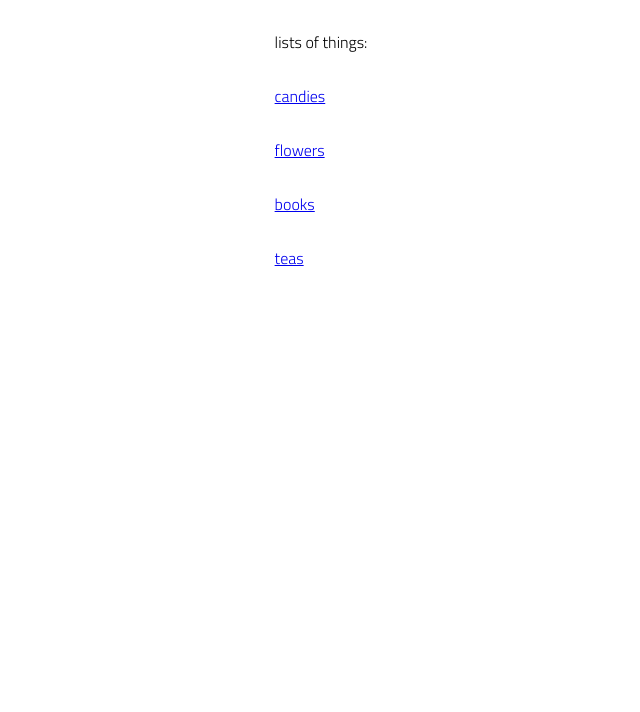
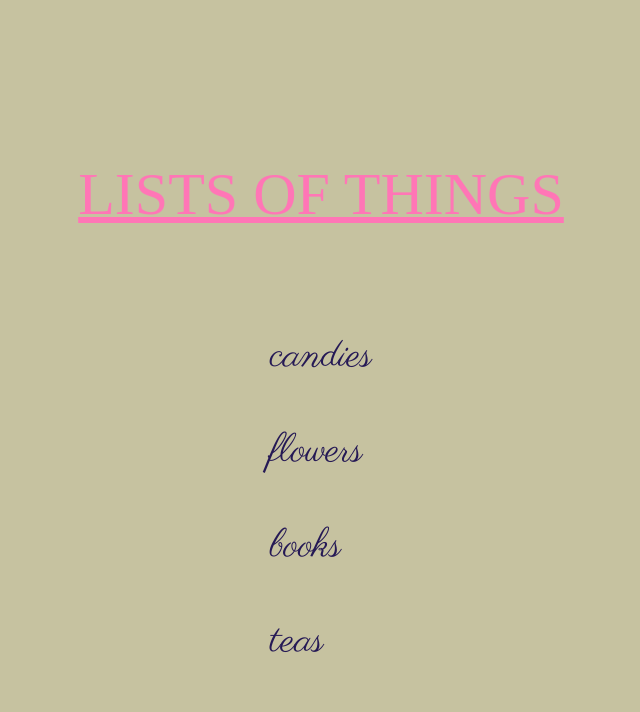
Before and after one commit to oliviaamiller/async-lists, a plain HTML site: page index.html in a window 1280 px wide. Shown: the whole page, without its empty margins (319-959 px from the left). Drawn offline with nearby package versions, Linux system fonts and the light colour scheme; no server answers.

Commit message:
added css to index.html

```diff
--- a/index.html
+++ b/index.html
@@ -10,17 +10,24 @@
     <link rel="stylesheet" href="./styles/style.css">
     <link rel="stylesheet" href="./styles/home.css">
     <script src="https://cdn.jsdelivr.net/npm/@supabase/supabase-js"></script>
+    <style>
+        @import url('https://fonts.googleapis.com/css2?family=Parisienne&display=swap');
+    </style>
+
     <title>Async Lists</title>
 </head>
 
 <body>
     <main>
         <span class="lists">
-            <p>lists of things:</p>
-            <p><a href="./candies/candies.html">candies</a></p>
-            <p><a href="./flowers/flowers.html">flowers</a></p>
-            <p><a href="./books/books.html">books</a></p>
-            <p><a href="./teas/teas.html">teas</a></p>
+            <p class="title">Lists of Things</p>
+            <div class="contents">
+                <p><a href="./candies/candies.html">candies</a></p>
+                <p><a href="./flowers/flowers.html">flowers</a></p>
+                <p><a href="./books/books.html">books</a></p>
+                <p><a href="./teas/teas.html">teas</a></p>
+            </div>
+
         </span>
     </main>
 
--- a/styles/style.css
+++ b/styles/style.css
@@ -1,91 +1,49 @@
-
-body {
-    /* feel free to update these css variables for a quick theme */
-
-    --color1: white;
-    --color2: white;
-    --color3: white;
-    --color4: white;
-    --color5: white;
-
-    /* https://coolors.co/generate and click export -> scss to get the colors to copy and paste below*/
-
-    /* --color1: hsla(349, 69%, 76%, 1);
-    --color2: hsla(207, 67%, 44%, 1);
-    --color3: hsla(200, 61%, 56%, 1);
-    --color4: hsla(187, 41%, 94%, 1);
-    --color5: hsla(170, 28%, 95%, 1); */
-
-    /* --color1: hsla(45, 86%, 83%, 1);
-    --color2: hsla(135, 65%, 98%, 1);
-    --color3: hsla(315, 37%, 86%, 1);
-    --color4: hsla(45, 73%, 98%, 1);
-    --color5: hsla(224, 40%, 79%, 1); */
-
-    --header-height: 80px;
-    --shadow: 0px 10px 20px -12px rgba(0,0,0,0.45);
-    --gutter: 30px;
-    --footer-height: 25px;
-
-    font-family: 'Titillium Web', sans-serif;
-    background-color: var(--color2);
+* {
+    box-sizing: border-box;
 }
 
-main {
-    display: flex;
-    flex-direction: column;
-    justify-content: center;
-    align-items: center;
-    margin-bottom: calc(var(--footer-height));
-}
-
-section {
-    background-color: var(--color5);
-    max-width: 80%;
-    display: flex;
-    flex-direction: column;
-    justify-content: center;
-    align-items: center;
-    padding-top: var(--gutter);
-    padding-bottom: var(--gutter);
-    margin-top: var(--gutter);
-    margin-bottom: var(--gutter);
-    border: solid 2px var(--color1);
-}
-
-header {
-    display: flex;
-    justify-content: flex-end;
-    background-color: var(--color3);
-    height: var(--header-height);
-    box-shadow: var(--shadow);
+html, body {
+    width: 100%;
+    height: 100%;
+    padding: 0;
+    margin: 0;
+    background-color: rgb(198, 194, 160);
 }
 
 
-h2 {
-    font-size: 1.8rem;
-    font-weight: bold;
+.lists {
+    display: flex;
+    flex-wrap: wrap;
+    flex-direction: column;
+    align-content: center;
+    align-items: center;
+    margin-top: 100px;
 }
 
-.gutter-right {
-    margin-right: 20px;
+.title {
+    color: rgb(255, 118, 182);
+    text-transform: uppercase;
+    text-decoration: underline;
+    font-size: 60px;
 }
 
-header img {
-    height: var(--header-height);
+.contents {
+    font-size: 40px;
+    font-family: 'Parisienne', cursive;
+    font-weight: lighter;
 }
 
-p {
-    margin: var(--gutter);
+.contents a:link {
+    color:rgb(37, 25, 85);
+    text-decoration: none;
 }
 
-footer {
-    position: fixed;
-    width: 100%;
-    bottom: 0;
-    height: var(--footer-height);
-    display: flex;
-    justify-content: flex-end;
-    background-color: var(--color3);
-    box-shadow: var(--shadow);
+.contents a:visited {
+    color:rgb(37, 25, 85);
+    text-decoration: none;
 }
+
+.contents a:hover {
+    color:rgb(244, 231, 215);
+    text-decoration: none;
+}
```
